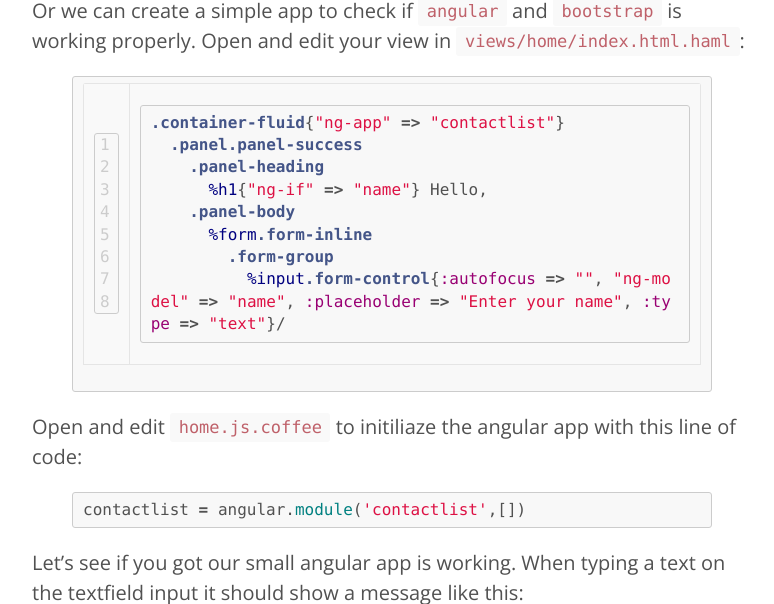
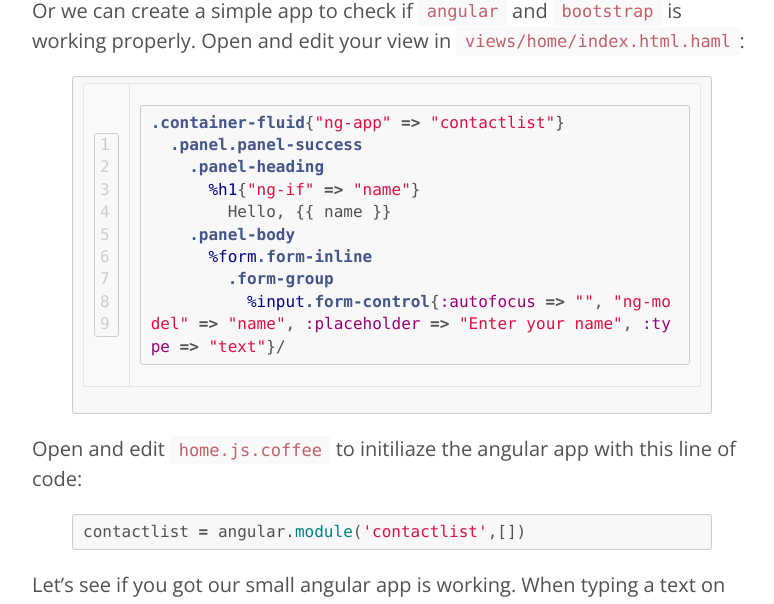
Before and after one commit to adooylabs/adooylabs.github.io, a Jekyll site: the page built from _posts/2014-12-17-rails-with-angularjsfrontend.markdown, in a window 1280 px wide and 900 px high, scrolled down 2562 px, cut to the strip 125-729 px from the top of the window. Shown: the whole strip, without its empty margins (248-1022 px from the left). Built offline with Jekyll 4.4.1, drawn with Linux system fonts in a browser that asks for light colours; Markdown is read by kramdown in place of the engine named in the settings; comment, search, counter and statistics services are not loaded; some of the changed lines change nothing that is shown.

Commit message:
update code highlight

```diff
--- a/_posts/2014-12-17-rails-with-angularjsfrontend.markdown
+++ b/_posts/2014-12-17-rails-with-angularjsfrontend.markdown
@@ -76,7 +76,8 @@ Or we can create a simple app to check if `angular` and `bootstrap` is working p
 .container-fluid{"ng-app" => "contactlist"}
   .panel.panel-success
     .panel-heading
-      %h1{"ng-if" => "name"} Hello, {{ name }}
+      %h1{"ng-if" => "name"}
+        {% raw %}Hello, {{ name }}{% endraw %}
     .panel-body
       %form.form-inline
         .form-group
```
